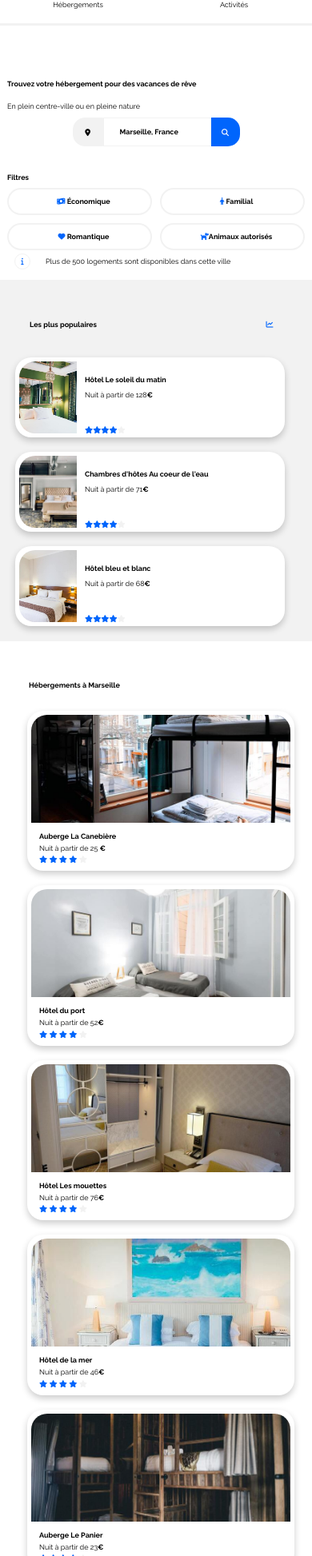
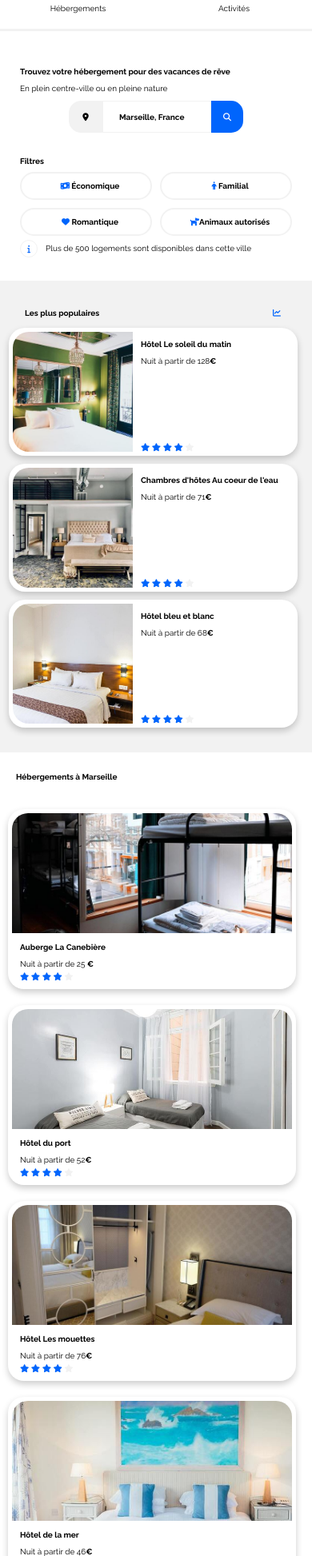
Before and after one commit to TristanMauer/Projet-2-OC, a plain HTML site: page index.html in a window 390 px wide. Shown: the part 54-2000 px from the top of the page at 80% size. Drawn offline with Linux system fonts and the light colour scheme.

Commit message:
mise à jour de code

```diff
--- a/css/main.css
+++ /dev/null
@@ -1,144 +0,0 @@
-/*Main*/
-/* Hébergements*/
-
-.conteneur-box-gris{
-    display: flex;
-    flex-direction: row;
-    justify-content: space-between;
-  }
-  .box-gris p{
-    margin: 0px;
-  }
-  .box-gris h1, .box-gris2  h1{
-    margin-left: 4em;
-  }
-
-.box-gris h3{
-    margin-top:10px;
-    margin-bottom: 5px;
-  }
-  .box-gris{
-    border: #F2F2F2 solid 1px;
-    background-color: #F2F2F2;
-    border-radius: 20px;
-    width: 65%;}
-
-   .flex-card{
-    flex-direction: row;
-    display: flex;
-    flex-wrap: wrap;
-    margin-left: 30px;
-  }
-  .card {
-  width: 25%;
-  height: 30%;
-    box-shadow: 0 4px 8px 0 rgba(0,0,0,0.2);
-    transition: 0.3s;
-    border-radius: 20px 20px 20px 20px;
-    padding: 5px 5px 10px 5px;
-    background: white;
-    margin: 1em;
-  }
-  .card img{
-    border-radius: 20px 20px 0px 0px;
-    width: 100%;
-    height:9em;
-    object-fit: cover;
-    object-position: center;
-  }
-
-  .container {
-   margin-left: 10px;
-    background-color: white;
-    border-radius: 20px;
-  }
-
-  .fa-star{
-    padding-top: 0.5em;
-    display: flex;
-    flex-direction: row;
-    padding-right:0 ;
-  }
-  .étoile-vide{
-    color: #F2F2F2;
-  }
-
-  /*Populaires*/
-  .flex-icone{
-    display: flex;
-  align-items: center;
-  justify-content: space-between;
-  margin-right: 2.5em;
-  }
-   .box-gris2{
-    border-radius: 20px;
-    width: 30%;
-    border: #F2F2F2 solid 1px;
-    background-color: #F2F2F2;
-   }
-  .fa-chart-line{
-    margin-top: 3.5em;
-     }
-.card2 .container{
-    margin-left: 1em;
-}
-
-  .card2 {
-    display: flex;
-    flex-direction: row;
-    margin-left: 1em;
-    margin-top: 2em;
-      width:85%;
-    height:10em;
-      box-shadow: 0 4px 8px 0 rgba(0,0,0,0.2);
-      transition: 0.3s;
-      border-radius: 20px 20px 20px 20px;
-      padding: 5px 5px 5px 5px;
-      background: white;
-    }
-     .card2 img{
-    border-radius: 20px 0px 0px 20px;
-      width:8em;
-      height: 100%;
-      object-fit: cover;
-    object-position: center;
-
-    }
-    .container{
-      display: flex;
-      flex-direction: column;
-      justify-content: space-between;
-    }
-    .populaires-texte{
-      margin-top: 1em;
-    }
-    .flex-card2{
-        display: flex;
-        flex-direction: column;
-        margin-left: 1em;
-    }
-     /*Activité à Marseille*/
-  .flex-card3{
-    display: flex;
-    flex-direction: row;
-    flex-wrap:wrap ;
-    align-items: center;
-    justify-content: space-between;
-  margin-right: 2em;
-  }
-  .card3{
-    width: 20%;
-    height:34em;
-    object-fit: cover;
-      box-shadow: 0 4px 8px 0 rgba(0,0,0,0.2);
-      transition: 0.3s;
-      border-radius: 20px 20px 20px 20px;
-      background: white;
-      margin-bottom: 3em;
-  }
-  .card3 img{
-    width: 100%;
-    height: 30em;
-    border-radius: 20px 20px 0px 0px;
-      object-fit: cover;
-    object-position: center;}
--- a/css/mobile.css
+++ b/css/mobile.css
@@ -1,12 +1,10 @@
 @media screen  and (max-width:768px) {
    /*Body*/
-
    body{
     margin: 0px;
-    padding: 0px;
    }
    .marge{
-    margin: 1em;
+    margin: 2.5em;
    }
     /*Header*/
     header{
@@ -40,6 +38,7 @@
          display: flex;
          justify-content: center;
         }
+
         .fa-magnifying-glass{
           color:white;
           }
@@ -55,70 +54,48 @@
   .conteneur-filtres{
     display:block;
   }
-  .filtres{
-    display: flex;
-    text-align: start;
-  }
+
   .flex-filtres{
       display: grid;
       grid-template-columns: 0.5fr 0.5fr;
       gap: 10px;
       white-space: nowrap;
-      justify-content: center;
   }
   .bouton-filtres{
      width: 100%;
     height: 100%;
-    padding-left: 0px;
-    margin: auto;
   }
   button{
     width: 100%;
     margin: 0 auto;
   }
-
-  .information{
-    margin-left: 1em;
-  }
   /*Les plus populaires*/
   .conteneur-box-gris{
       display: flex;
       flex-direction: column-reverse;
-
   }
-  .box-gris2{
-    margin: 0px;
-     width: 100%;
-     border: #F2F2F2 solid 1px;
-     background-color: #F2F2F2;
+  .conteneur-populaire{
      border-radius: 0;
   }
-
   .flex-carte2{
       display: flex;
       flex-direction: column;
-      margin-right: 2em;
   }
   .carte2{
       width: 90%;
-      height: 10em;
+    height: 15em;
   }
-
+  .carte2 img{
+    width: 15em;
+  }
   /*Hébergement*/
-  .box-gris{
-    width: 100%;
-    border: 0;
+  .conteneur-hébergement{
+    border: none;
     background: white;
-
-  }
-  .flex-carte{
-    display: flex;
-    flex-direction: column;
-    align-items: center;
   }
   .carte{
     margin-left: 0px;
-    width: 90%;
+    width: 100%;
     height: auto;
     margin-right: 2em;
     padding-bottom: 1em;
@@ -127,29 +104,24 @@
     width: 100%;
     height: 15em;
     margin-left: 0;
+    object-fit:cover;
+    object-position: center;
   }
   .afficher{
     display: none;
   }
   /*Activités*/
-  #activites{
-    margin-left: 3em;
-  }
-  .flex-carte3{
-    display: flex;
-    flex-direction: column;
-    align-items: center;
-  }
+ #activites{
+  margin-left: 2.5em;
+ }
   .carte3{
-    width: 90%;
-    height: 13em;
+    width: 100%;
+    height: 25em;
+    margin-right: 2em;
   }
   /*Footer*/
-  .box-gris3{
-    margin-right: 0px;
-    width: 100%;
-  }
-  .footer-liste{
+
+  .liste-pied-de-page{
     display: flex;
     flex-direction: column;
     margin-left: 3em;
--- a/css/style.css
+++ b/css/style.css
@@ -5,22 +5,18 @@
   font-size: 12px;
 }
 body{
-margin:0 40px 0 40px;
-}
-h1{
-  font-weight: bold;
-  margin-top: 50px;
-  margin-bottom: 2em;
-}
-h2 , h3{
-  font-weight: bold;
+margin:0 2em 0 2em;
 }
 .fa-solid{
   color:#0065FC ;
 }
+h1 ,h2 ,h3{
+  font-weight: bold;
+}
 a {
   color: black;
-  text-decoration: none;}
+  text-decoration: none;
+}
 .icone-blanche{
   color: white;
   }
@@ -31,7 +27,7 @@ a {
 }
   /*NAV*/
 header {
-    margin-top: 30px;
+    margin-top: 2.5em;
     display: flex;
     flex-direction: row;
     align-items: center;
@@ -41,8 +37,8 @@ header img {
   width: 61px;
   height: 19px;
 }
-.ancre {
-  margin-right: 2em;
+.ancre{
+  margin-right: 1em;
 }
 .ancre:hover{
   border-top: #0065FC solid 3px;
@@ -64,7 +60,7 @@ display: flex;
   color: black;
 }
 .recherche{
-  width: 15em;
+  width: 100%;
   height:4em;
   border:1px solid #F2F2F2;
   padding-left: 20px;
@@ -84,13 +80,9 @@ display: flex;
   border: none;
   width:8em;
 }
-
 /*FILTRE*/
 .conteneur-filtres{
  display: flex;
- flex-direction: row;
- align-items: flex-start;
- align-items: center;
  margin-top: 3em;
 }
 .flex-filtres{
@@ -98,6 +90,7 @@ display: flex;
     flex-direction: row;
     flex-wrap: wrap;
 }
+
 button {
   border-radius: 30px;
   border:2px solid #F2F2F2;
@@ -109,13 +102,11 @@ button {
 button:hover{
   background-color:#DEEBFF ;
 }
-
 .icone-info{
   border: #F2F2F2 solid 1px;
   height: 2em;
 width: 2em;
 border-radius: 100%;
-margin-right: 1rem;
 }
 .information{
   display: flex;
@@ -123,47 +114,52 @@ margin-right: 1rem;
   align-items: center;
 }
 .p-information{
-  margin-left: 10px;
+  margin-left: 1em;
 }
 /*Main*/
 /* Hébergements*/
-
 .conteneur-box-gris{
   display: flex;
-  flex-direction: row;
-  justify-content: space-between;
+  justify-content: space-around;
 }
-.box-gris p{
-  margin: 0px;
+.carte-hotel{
+  box-shadow: 0 4px 8px 0 rgba(0,0,0,0.2);
+  transition: 0.3s;
+  border-radius: 20px 20px 20px 20px;
+  padding: 5px 5px 5px 5px;
+  background: white;
 }
-.box-gris h1, .box-gris2  h1{
-  margin-left: 4em;
-}
-
-.box-gris h3{
-  margin-top:10px;
-  margin-bottom: 5px;
-}
-.box-gris{
+.Boite-grise{
    border: #F2F2F2 solid 1px;
   background-color: #F2F2F2;
    border-radius: 20px;
-  width: 65%;}
-
+}
+.conteneur {
+  background-color: white;
+   display: flex;
+    flex-direction: column;
+    justify-content: space-between;
+    margin-left: 1em;
+}
+.conteneur-hébergement h1{
+  margin-left: 2em;
+}
+.conteneur-hébergement p{
+  margin: 0px;
+}
+.conteneur-hébergement{
+  width: 68%;
+}
  .flex-carte{
   flex-direction: row;
   display: flex;
   flex-wrap: wrap;
-  margin-left: 30px;
+  justify-content: space-between;
+  margin-left: 1em;
 }
 .carte {
-width: 25%;
+width: 27%;
 height: 30%;
-  box-shadow: 0 4px 8px 0 rgba(0,0,0,0.2);
-  transition: 0.3s;
-  border-radius: 20px 20px 20px 20px;
-  padding: 5px 5px 10px 5px;
-  background: white;
   margin: 1em;
 }
 .carte img{
@@ -172,12 +168,6 @@ height: 30%;
   height:9em;
   object-fit: cover;
   object-position: center;
-}
-
-.container {
- margin-left: 10px;
-  background-color: white;
-  border-radius: 20px;
 }
 
 .fa-star{
@@ -193,35 +183,20 @@ height: 30%;
 /*Populaires*/
 .flex-icone{
   display: flex;
+  flex-direction: row;
   align-items: center;
   justify-content: space-between;
-margin-right: 2.5em;
+  margin: 2em 4em 0 3em;
 }
- .box-gris2{
-  border-radius: 20px;
+.conteneur-populaire{
   width: 30%;
-  border: #F2F2F2 solid 1px;
-  background-color: #F2F2F2;
  }
-.fa-chart-line{
-  margin-top: 3.5em;
-   }
-.card2 .container{
-  margin-left: 1em;
-}
-
 .carte2 {
   display: flex;
   flex-direction: row;
-  margin-left: 1em;
-  margin-top: 2em;
+  margin: 0 0 1em 1em ;
   width:85%;
   height:10em;
-    box-shadow: 0 4px 8px 0 rgba(0,0,0,0.2);
-    transition: 0.3s;
-    border-radius: 20px 20px 20px 20px;
-    padding: 5px 5px 5px 5px;
-    background: white;
   }
    .carte2 img{
   border-radius: 20px 0px 0px 20px;
@@ -229,64 +204,40 @@ margin-right: 2.5em;
     height: 100%;
     object-fit: cover;
   object-position: center;
-
-  }
-  .container{
-    display: flex;
-    flex-direction: column;
-    justify-content: space-between;
-  }
-  .populaires-texte{
-    margin-top: 1em;
   }
   .flex-carte2{
       display: flex;
       flex-direction: column;
-      margin-left: 1em;
   }
    /*Activité à Marseille*/
-.flex-carte3{
-  display: flex;
-  flex-direction: row;
-  flex-wrap:wrap ;
-  align-items: center;
-  justify-content: space-between;
-margin-right: 2em;
-}
+
+
 .carte3{
-  width: 20%;
+  width: 23%;
   height:34em;
-  object-fit: cover;
-    box-shadow: 0 4px 8px 0 rgba(0,0,0,0.2);
-    transition: 0.3s;
-    border-radius: 20px 20px 20px 20px;
-    background: white;
-    margin-bottom: 3em;
+  padding: 0;
+  margin: 2em 0 2em 0;
 }
 .carte3 img{
   width: 100%;
   height: 30em;
   border-radius: 20px 20px 0px 0px;
     object-fit: cover;
-  object-position: center;}
-
+  object-position: center;
+}
 /*Footer*/
-
-.box-gris3{
-   width: 98%;
+.pied-de-page{
+   width: 100%;
   height: 100%;
-  border: #F2F2F2 solid 1px;
-  background-color: #F2F2F2;
+  border-radius: 0;
  }
-
-.footer-liste{
+.liste-pied-de-page{
   display: flex;
   flex-direction: row;
   justify-content: space-around;
    margin-right: 15em;
    margin-top: 30px ;
 }
-
 .liste ul li a {
   padding-top: 1em;
   display: flex;
@@ -295,5 +246,4 @@ margin-right: 2em;
 .liste ul {
  list-style-type:none;
  padding-left:0px;
-
  }
--- a/css/tablette.css
+++ b/css/tablette.css
@@ -1,67 +1,41 @@
 @media screen and (max-width:992px){
  *{
-  font-size:9px;
-
+  font-size:10px;
  }
- /*Header*/
- .ancre:hover{
-  padding-top: 3em;}
-  /*Filtres*/
-    .conteneur-filtres{
-    display:flex;
-    flex-direction: row;
-
-  }
-
-
   /*Herbergement*/
   .conteneur-box-gris{
         display: flex;
         flex-direction: column;
         flex-wrap: wrap;
       }
-      .box-gris{
+      .conteneur-hébergement{
         width: 100%;
         margin-bottom: 3em;
         padding-bottom: 2em;
       }
       .carte{
-        margin-left: 0;
         width: 29%;
-
       }
       .carte img{
-        height: 13em;}
-
+        height: 13em;
+      }
       /*Populaire*/
-      .box-gris2{
+      .conteneur-populaire{
         width: 100%;
         padding-bottom: 2em;
       }
       .flex-icone{
-        margin-right: 5.5em;
+        margin-right: 4em;
       }
-    .flex-card2{
+    .flex-carte2{
         display: flex;
         flex-direction: row;
-        margin-left: 2.5em;
     }
       .carte2{
-        display: flex;
-        flex-direction:row ;
-        width:29%;
-        height:12em;
-      }
-      .étoile-populaire{
-        display: flex;
-        flex-direction: row;
+        width:30%;
+        height:11em;
       }
       /*Activité*/
-      .carte3{
-        width: 20%;
-        height: 16em;
-        padding-bottom: 1em;
-      }
       .carte3 img{
     height: 80%;
       }
--- a/index.html
+++ b/index.html
@@ -21,7 +21,7 @@
                     <a class="ancre" href="#activitesMarseille">Activités</a>
 			</nav>
 		</header>
-			<!-- Formulaire Filtres-->
+			<!-- Barre de recherche-->
 		<section class="marge">
 			<h1>Trouvez votre hébergement pour des vacances de rêve</h1>
 			<p> En plein centre-ville ou en pleine nature </p>
@@ -48,12 +48,13 @@
 				</div>
 			</form>
 		</section>
+		<!-- Filtres-->
 		<section class="marge">
 			<div class="conteneur-filtres">
 				<div class="filtres ">
 					<h2>Filtres</h2>
 				</div>
-				<div class="flex-filtres" >
+				<div class="flex-filtres centrage" >
 					<div class="bouton-filtres">
 						<button><i class="fa-solid fa-money-bill-wave"></i> Économique </button>
 					</div>
@@ -80,13 +81,14 @@
 		</section>
 		<main>
 		<section>
-			<div class="conteneur-box-gris">
-				<div class="box-gris" >
-					<h1 id="hebergement ">Hébergements à Marseille</h1>
+			<div class="conteneur-box-gris ">
+				<div class="conteneur-hébergement Boite-grise ">
+					<h1 class="hebergement marge">Hébergements à Marseille</h1>
 					<div class="flex-carte">
-					<article class="carte">
-						<a href="images/hebergements/1_xlarge/marcus-loke-WQJvWU_HZFo-unsplash.jpg"><img src="images/hebergements/4_small/marcus-loke-WQJvWU_HZFo-unsplash.jpg" alt="photo de l'auberge la canebière" style="max-width:100%" ></a>
-							<div class="container">
+					<article class=" carte carte-hotel">
+						<a href="images/hebergements/1_xlarge/marcus-loke-WQJvWU_HZFo-unsplash.jpg">
+							<img src="images/hebergements/4_small/marcus-loke-WQJvWU_HZFo-unsplash.jpg" alt="photo de l'auberge la canebière" style="max-width:100%" ></a>
+							<div class="conteneur">
 							<a href="#"><h3>Auberge La Canebière</h3></a>
 								<a href="#"> <p> Nuit à partir de 25  <b>€</b> </p> </a>
 								<a href="#"><div class="étoile">
@@ -99,9 +101,10 @@
 								</a>
 								</div>
 					</article>
-					<article class="carte">
-						<a href="images/hebergements/1_xlarge/fred-kleber-gTbaxaVLvsg-unsplash.jpg"><img src="images/hebergements/4_small/fred-kleber-gTbaxaVLvsg-unsplash.jpg" alt="photo de l'hôtel du port" style="max-width:100%"></a>
-							<div class="container">
+					<article class="carte carte-hotel">
+						<a href="images/hebergements/1_xlarge/fred-kleber-gTbaxaVLvsg-unsplash.jpg">
+							<img src="images/hebergements/4_small/fred-kleber-gTbaxaVLvsg-unsplash.jpg" alt="photo de l'hôtel du port" style="max-width:100%"></a>
+							<div class="conteneur">
                                 <a href="#"><h3>Hôtel du port</h3></a>
 								<a href="#"><p>Nuit à partir de 52<b>€</b></p></a>
 								<a href="#"><div class="étoile">
@@ -114,9 +117,10 @@
 										</a>
 									</div>
 					</article>
-					<article class="carte">
-								<a href="images/hebergements/1_xlarge/reisetopia-B8WIgxA_PFU-unsplash.jpg"><img src="images/hebergements/4_small/reisetopia-B8WIgxA_PFU-unsplash.jpg" alt="photo de l'hôtel les mouettes" style="max-width:100%" ></a>
-							<div class="container">
+					<article class="carte carte-hotel">
+								<a href="images/hebergements/1_xlarge/reisetopia-B8WIgxA_PFU-unsplash.jpg">
+									<img src="images/hebergements/4_small/reisetopia-B8WIgxA_PFU-unsplash.jpg" alt="photo de l'hôtel les mouettes" style="max-width:100%" ></a>
+							<div class="conteneur">
 								<a href="#"><h3>Hôtel Les mouettes</h3></a>
 								<a href="#"><p>Nuit à partir de 76<b>€</b></p></a>
 								<a href="#"><div class="étoile">
@@ -129,9 +133,10 @@
 								</a>
 							</div>
 					</article>
-					<article class="carte" >
-						    <a href="images/hebergements/1_xlarge/annie-spratt-Eg1qcIitAuA-unsplash.jpg"><img src="images/hebergements/4_small/annie-spratt-Eg1qcIitAuA-unsplash.jpg" alt="photo de l'hôtel de la mer" style="max-width:100%" ></a>
-							<div class="container">
+					<article class="carte carte-hotel" >
+						    <a href="images/hebergements/1_xlarge/annie-spratt-Eg1qcIitAuA-unsplash.jpg">
+								<img src="images/hebergements/4_small/annie-spratt-Eg1qcIitAuA-unsplash.jpg" alt="photo de l'hôtel de la mer" style="max-width:100%" ></a>
+							<div class="conteneur">
 							<a href="#"><h3>Hôtel de la mer</h3></a>
 							<a href="#"><p>Nuit à partir de 46<b>€</b></p></a>
 							<a href="#"><div class="étoile">
@@ -144,9 +149,10 @@
 							</a>
 							</div>
 					</article>
-					<article class="carte">
-						    <a href="images/hebergements/1_xlarge/nicate-lee-kT-ZyaiwBe0-unsplash.jpg"><img src="images/hebergements/4_small/nicate-lee-kT-ZyaiwBe0-unsplash.jpg" alt="photo de l'auberge le panier" style="max-width:100%" ></a>
-							<div class="container">
+					<article class="carte carte-hotel">
+						    <a href="images/hebergements/1_xlarge/nicate-lee-kT-ZyaiwBe0-unsplash.jpg">
+								<img src="images/hebergements/4_small/nicate-lee-kT-ZyaiwBe0-unsplash.jpg" alt="photo de l'auberge le panier" style="max-width:100%" ></a>
+							<div class="conteneur">
 							<a href="#"><h3>Auberge Le Panier</h3></a>
 							<a href="#"><p>Nuit à partir de 23<b>€</b></p></a>
 							<a href="#"><div class="étoile">
@@ -159,9 +165,10 @@
 						    </a>
 							</div>
 					</article>
-					<article class="carte">
-							<a href="images/hebergements/1_xlarge/febrian-zakaria-M6S1WvfW68A-unsplash.jpg"><img src="images/hebergements/4_small/febrian-zakaria-M6S1WvfW68A-unsplash.jpg" alt="photo de l'hôtel chez Amina" style="max-width:100%"></a>
-								<div class="container">
+					<article class="carte carte-hotel">
+							<a href="images/hebergements/1_xlarge/febrian-zakaria-M6S1WvfW68A-unsplash.jpg">
+								<img src="images/hebergements/4_small/febrian-zakaria-M6S1WvfW68A-unsplash.jpg" alt="photo de l'hôtel chez Amina" style="max-width:100%"></a>
+								<div class="conteneur">
 									<a href="#"><h3>Hôtel chez Amina</h3></a>
 									<a href="#"><p>Nuit à partir de 96<b>€</b></p></a>
 									<a href="#">
@@ -179,15 +186,16 @@
 							    <a href="#" class="afficher"><h1>Afficher plus</h1></a>
 				    </div>
 		                    <!-- Populaire-->
-						<div class="box-gris2">
+						<div class="conteneur-populaire Boite-grise">
 							<div class="flex-icone">
-								<h1>Les plus populaires</h1>
-								<i class="fa-solid fa-chart-line"></i>
+								<h4>Les plus populaires</h4>
+								<div><i class="fa-solid fa-chart-line"></i></div>
 							</div>
 							<div class="flex-carte2">
-								<article class="carte2">
-									<a href="images/hebergements/1_xlarge/emile-guillemot-Bj_rcSC5XfE-unsplash.jpg"><img src="images/hebergements/4_small/emile-guillemot-Bj_rcSC5XfE-unsplash.jpg" alt="photo de l'hôtel Le soleil du matin" ></a>
-									<div class="container">
+								<article class="carte2 carte-hotel">
+									<a href="images/hebergements/1_xlarge/emile-guillemot-Bj_rcSC5XfE-unsplash.jpg">
+										<img src="images/hebergements/4_small/emile-guillemot-Bj_rcSC5XfE-unsplash.jpg" alt="photo de l'hôtel Le soleil du matin" ></a>
+									<div class="conteneur">
 										<div class="populaires-texte">
 											<a href="#"><h3>Hôtel Le soleil du matin</h3></a>
 											<a href="#">
@@ -204,9 +212,10 @@
 										</a>
 									</div>
 								</article>
-								<article class="carte2">
-									<a href="images/hebergements/1_xlarge/aw-creative-VGs8z60yT2c-unsplash.jpg"><img src="images/hebergements/4_small/aw-creative-VGs8z60yT2c-unsplash.jpg" alt="photo chambres d'hôtes au coeur de l'eau" ></a>
-									<div class="container">
+								<article class="carte2 carte-hotel">
+									<a href="images/hebergements/1_xlarge/aw-creative-VGs8z60yT2c-unsplash.jpg">
+										<img src="images/hebergements/4_small/aw-creative-VGs8z60yT2c-unsplash.jpg" alt="photo chambres d'hôtes au coeur de l'eau" ></a>
+									<div class="conteneur">
 										<div class="populaires-texte">
 											<a href="#"><h3>Chambres d'hôtes Au coeur de l'eau</h3></a>
 											<a href="#"><p>	Nuit à partir de 71<b>€</b></p></a>
@@ -222,9 +231,10 @@
 										</a>
 									</div>
 								</article>
-								<article class="carte2">
-									<a href="images/hebergements/1_xlarge/febrian-zakaria-sjvU0THccQA-unsplash.jpg"><img src="images/hebergements/4_small/febrian-zakaria-sjvU0THccQA-unsplash.jpg" alt="photo de l'hôtel bleu et blanc" ></a>
-									<div class="container">
+								<article class="carte2 carte-hotel">
+									<a href="images/hebergements/1_xlarge/febrian-zakaria-sjvU0THccQA-unsplash.jpg">
+										<img src="images/hebergements/4_small/febrian-zakaria-sjvU0THccQA-unsplash.jpg" alt="photo de l'hôtel bleu et blanc" ></a>
+									<div class="conteneur">
 										<div class="populaires-texte">
 											<a href="#"><h3>Hôtel bleu et blanc</h3></a>
 											<a href="#"><p>Nuit à partir de 68<b>€</b></p></a>
@@ -247,28 +257,32 @@
 				<!--Activités-->
 				<section>
 					<h1 id="activites"> Activités à Marseille</h1>
-					<div class="flex-carte3">
-						<div class="carte3">
-							<a href="images/activites/1_xlarge/reno-laithienne-QUgJhdY5Fyk-unsplash.jpg"><img src="images/activites/2_large/reno-laithienne-QUgJhdY5Fyk-unsplash.jpg"  alt="photo du Vieux-Port" style="max-width:100%"></a>
-							<div class="container">
+					<div class="flex-carte">
+						<div class="carte3 carte-hotel">
+							<a href="images/activites/1_xlarge/reno-laithienne-QUgJhdY5Fyk-unsplash.jpg">
+								<img src="images/activites/2_large/reno-laithienne-QUgJhdY5Fyk-unsplash.jpg"  alt="photo du Vieux-Port" style="max-width:100%"></a>
+							<div class="conteneur">
 								<a href="#"><h3>Vieux-Port</h3></a>
 							</div>
 						</div>
-						<div class="carte3">
-							<a href="images/activites/1_xlarge/paul-hermann-QFTrLdQIRhI-unsplash.jpg"><img src="images/activites/2_large/paul-hermann-QFTrLdQIRhI-unsplash.jpg" alt="photo du Fort de Pomègues" style="max-width:100%"></a>
-							<div class="container">
+						<div class="carte3 carte-hotel">
+							<a href="images/activites/1_xlarge/paul-hermann-QFTrLdQIRhI-unsplash.jpg">
+								<img src="images/activites/2_large/paul-hermann-QFTrLdQIRhI-unsplash.jpg" alt="photo du Fort de Pomègues" style="max-width:100%"></a>
+							<div class="conteneur">
 								<a href="#"><h3>Fort de Pomègues</h3></a>
 							</div>
 						</div>
-						<div class="carte3">
-							<a href="images/activites/1_xlarge/kilyan-sockalingum-NR8-cBCN3aI-unsplash.jpg"><img src="images/activites/2_large/kilyan-sockalingum-NR8-cBCN3aI-unsplash.jpg" alt="photo du Parc national des Catalanques" style="max-width:100%"></a>
-							<div class="container">
+						<div class="carte3 carte-hotel">
+							<a href="images/activites/1_xlarge/kilyan-sockalingum-NR8-cBCN3aI-unsplash.jpg">
+								<img src="images/activites/2_large/kilyan-sockalingum-NR8-cBCN3aI-unsplash.jpg" alt="photo du Parc national des Catalanques" style="max-width:100%"></a>
+							<div class="conteneur">
 								<a href="#"><h3>Parc national des Catalanques</h3></a>
 							</div>
 						</div>
-						<div class="carte3">
-							<a href="images/activites/1_xlarge/florian-wehde-xW9e8gdotxI-unsplash.jpg"><img src="images/activites/2_large/florian-wehde-xW9e8gdotxI-unsplash.jpg" alt="photo de Notre-Dame-de-la-Garde" style="max-width:100%"></a>
-							<div class="container">
+						<div class="carte3 carte-hotel">
+							<a href="images/activites/1_xlarge/florian-wehde-xW9e8gdotxI-unsplash.jpg">
+								<img src="images/activites/2_large/florian-wehde-xW9e8gdotxI-unsplash.jpg" alt="photo de Notre-Dame-de-la-Garde" style="max-width:100%"></a>
+							<div class="conteneur">
 								<a href="#"><h3>Notre-Dame-de-la-Garde</h3></a>
 							</div>
 						</div>
@@ -276,9 +290,8 @@
 				</section>
 			</main>
 			<!-- Footer-->
-			<footer>
-				<div class="box-gris3">
-					<div class="footer-liste marge">
+			<footer class="pied-de-page Boite-grise">
+					<div class="liste-pied-de-page marge">
 						<div class="liste">
 							<h2>À propos</h2>
 							<ul>
@@ -302,7 +315,6 @@
 							</ul>
 						</div>
 					</div>
-				</div>
 			</footer>
 		</body>
 	</html>
```
Lines whose indentation alone changed are shown as unchanged.
